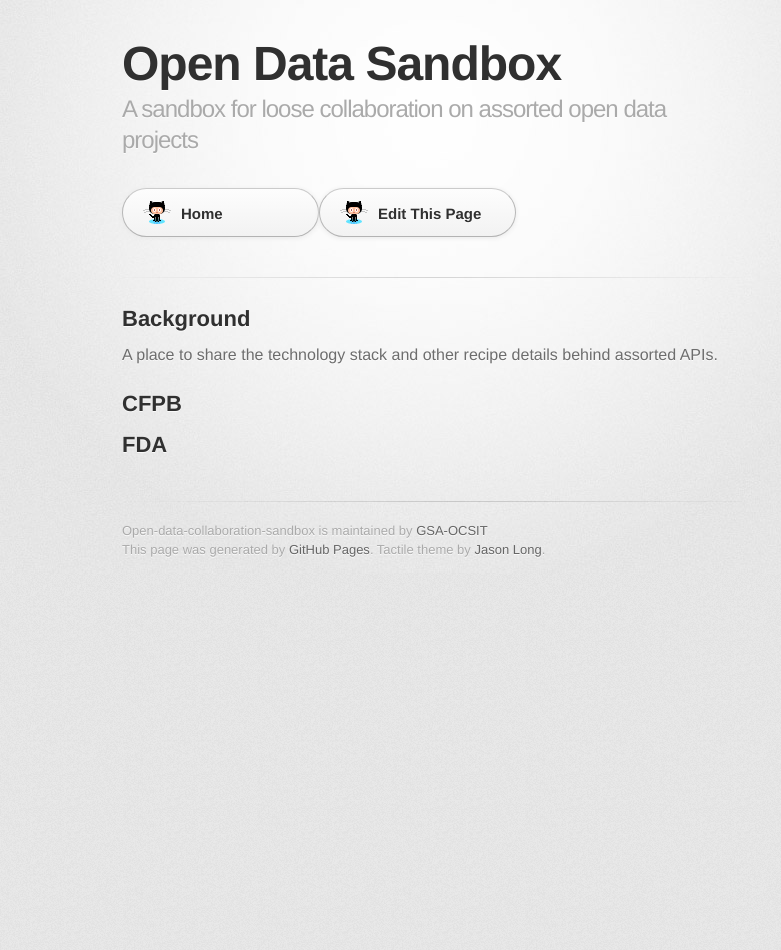
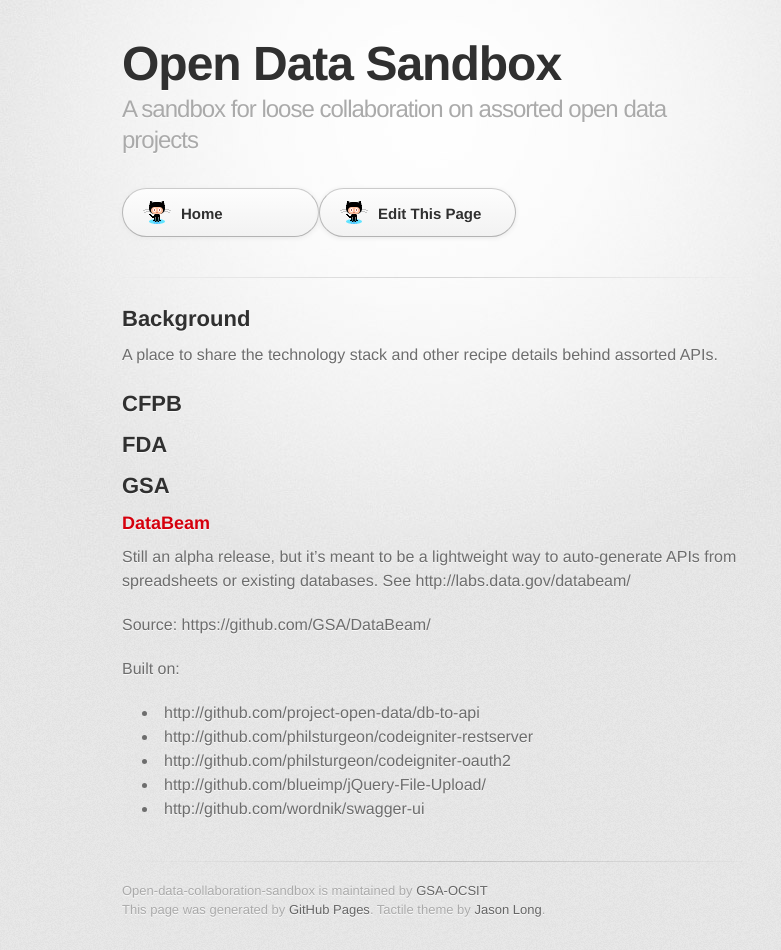
Before and after one commit to GSA/Open-Data-Collaboration-Sandbox, a Jekyll site: the page built from api_recipes.md, in a window 1280 px wide. Shown: the whole page, without its empty margins (208-989 px from the left). Built offline with Jekyll 4.4.1, drawn with Linux system fonts in a browser that asks for light colours; some web fonts are replaced; before the commit the page ends 900 px from its top, so only the background shows below that.

Commit message:
Adding DataBeam

```diff
--- a/api_recipes.md
+++ b/api_recipes.md
@@ -15,3 +15,18 @@
 
 
 ## FDA
+
+
+## GSA
+
+### DataBeam
+Still an alpha release, but it's meant to be a lightweight way to auto-generate APIs from spreadsheets or existing databases. See http://labs.data.gov/databeam/
+
+Source: https://github.com/GSA/DataBeam/
+
+Built on:
+* http://github.com/project-open-data/db-to-api
+* http://github.com/philsturgeon/codeigniter-restserver
+* http://github.com/philsturgeon/codeigniter-oauth2
+* http://github.com/blueimp/jQuery-File-Upload/
+* http://github.com/wordnik/swagger-ui
```
